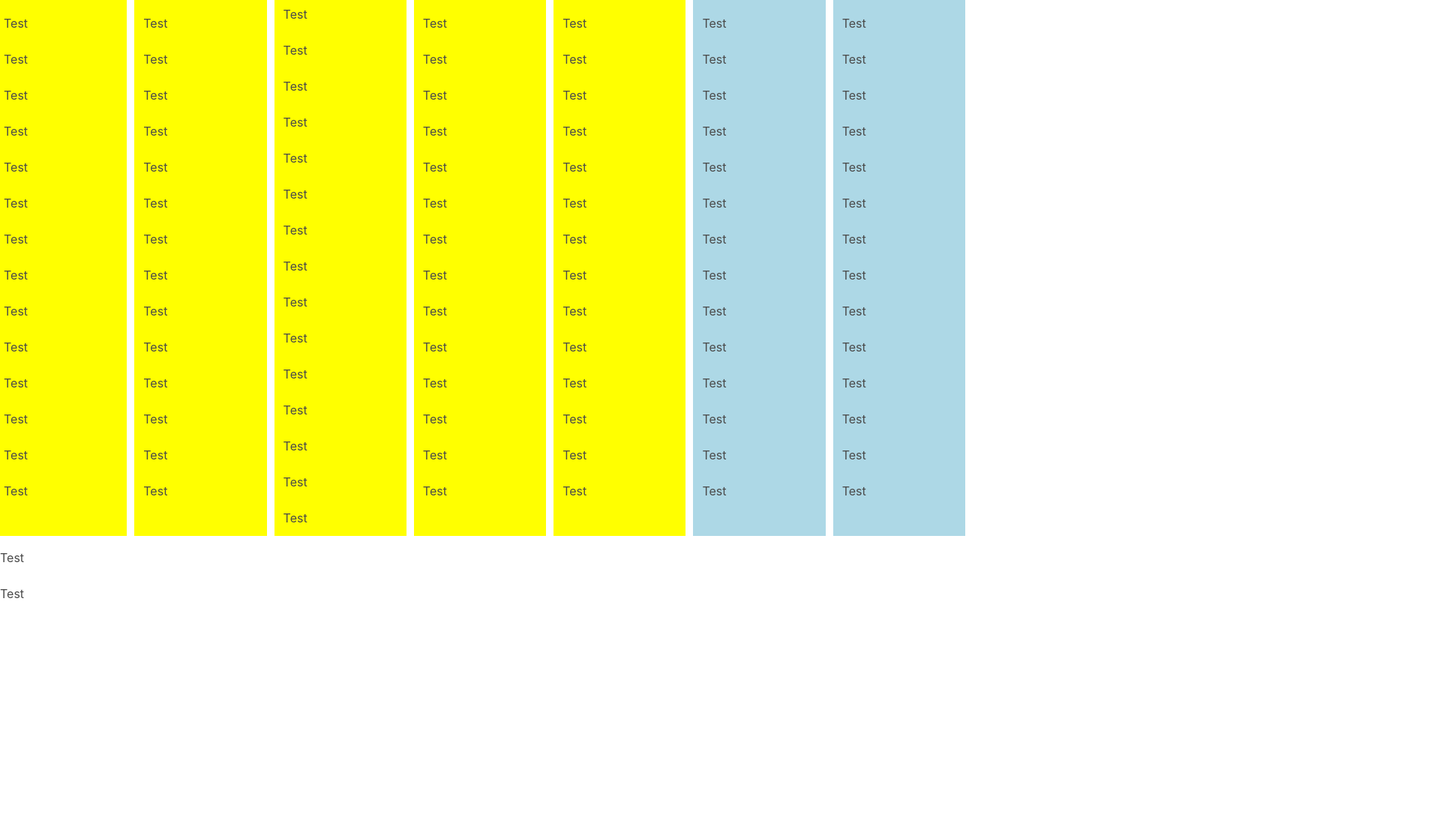
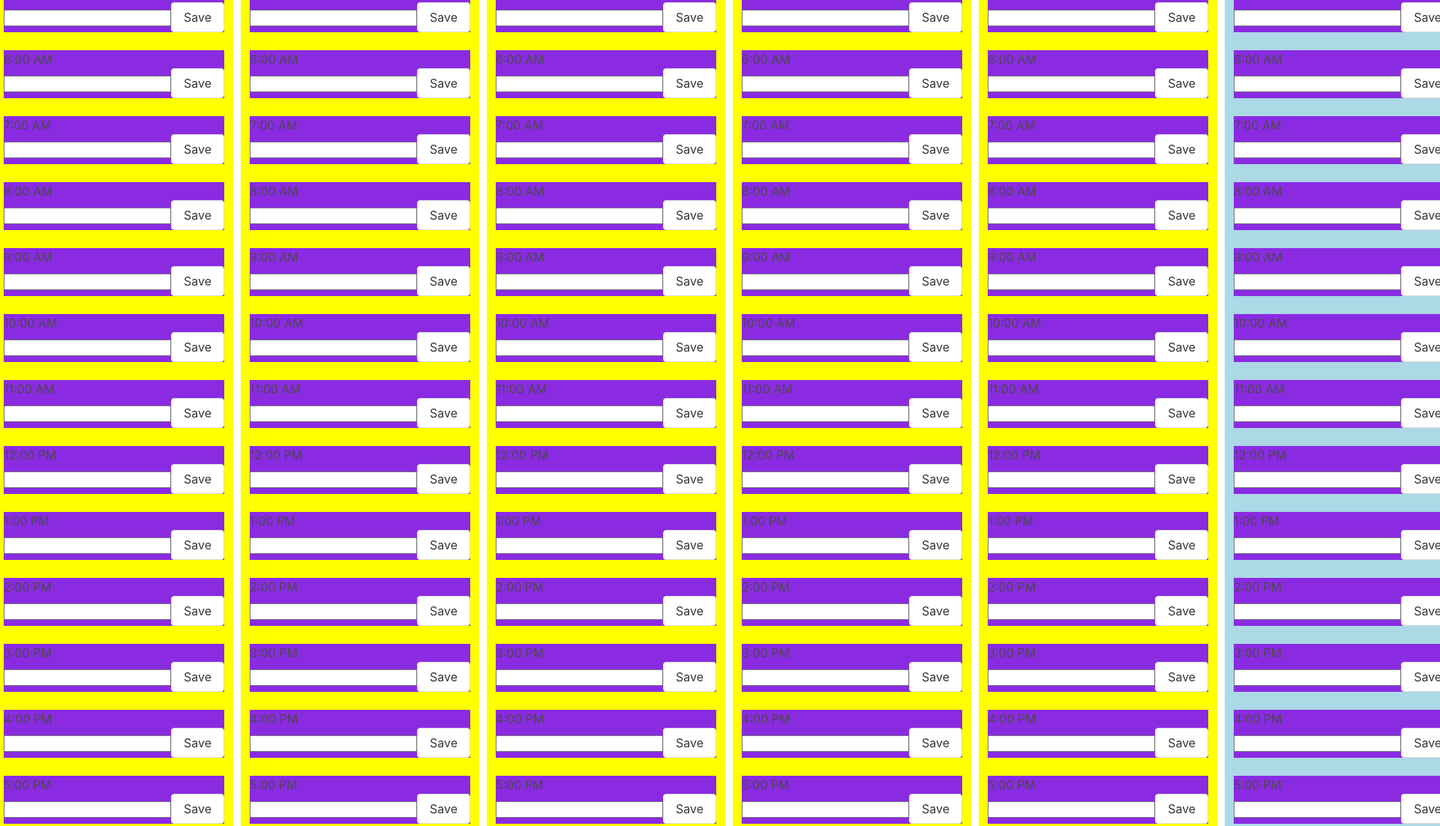
Before and after one commit to Geno1131993/Task-Manager-Deluxe, a plain HTML site: page index.html in a window 1280 px wide. Shown: the part 549-1651 px from the top of the page at 75% size, 1920 px wide, since content can reach past the window. Before the commit the page ends 1377 px from the top, so only its background shows below. Drawn offline with nearby package versions, Linux system fonts and the light colour scheme.

Commit message:
Added text fields and nonfunctional 'Save' button, implemented horizontal scroll for overflow.

```diff
--- a/index.html
+++ b/index.html
@@ -26,32 +26,14 @@
     <body>
 
 
-
-        <div class = "tile is-ancestor">
-            <div id = "days" class = "tile is-horizontal is-12">
+            <div class = "tile is-ancestor">
+                <div id = "days" class = "tile is-horizontal is-12">
 
 
-            </div>
-        </div>
+                </div>
+             </div>
 
-
-        <div class = "tile is-ancestor">
-            <div class = "tile is-vertical is-24">
-                <div class = "tile">
-                    <div class = "tile is-parent is-vertical">
-                        <div class = "12am tile is-child">
-                            Test
-                        </div>
-
-                        <div class = "tile is-child">
-                            Test
-                        </div>
-                    </div>
-                </div>
-            </div>
-
-        </div>
-        <script src = "./script.js"></script>
+            <script src = "./script.js"></script>
 
 
     </body>
--- a/script.js
+++ b/script.js
@@ -1,21 +1,16 @@
 /*
     Danielle Smith
     script.js -- Adds functionality to index.html
-
 */
 
 
-
+const hours = ["12:00 AM", "1:00 AM", "2:00 AM", "3:00 AM", "4:00 AM", "5:00 AM", "6:00 AM", "7:00 AM", "8:00 AM", "9:00 AM", "10:00 AM", "11:00 AM", "12:00 PM", "1:00 PM", "2:00 PM", "3:00 PM", "4:00 PM", "5:00 PM", "6:00 PM", "7:00 PM", "8:00 PM", "9:00 PM", "10:00 PM", "11:00 PM"];
 
 function Day(day_name, day_type){
     this.day_name = day_name;
     this.day_type = day_type;
 };
 
-
-function Schedule(){
-
-}
 
 
 
@@ -26,27 +21,16 @@ console.log(days);
 
 
 for(let i = 0; i < days.length; i++){
-    // $("#days").append('<div class = "tile"><div class = "tile is-parent ' + days[i]["day_name"] + " " + days[i]["day_type"] + ' day"><div class = "content"><p class = "title">' + days[i]["day_name"] + '</p></div></div></div>');
-    // for(let j = 0; j < 24; j++){
-
-    // }
-    console.log(days[i]);
     $("#days").append(build_html_string(days[i]));
 }
 
 
-
+//Helper function to build ugly html string to insert into index.html
 function build_html_string(day){
     result = '<div class = "tile"><div class = "tile is-parent ' + day["day_name"] + " " + day["day_type"] + ' day"><div class = "content"><p class = "title">' + day["day_name"] + '</p><div class = "tile is-ancestor"><div class = "tile"><div class = tile is-vertical is-24"><div class = "tile is-parent is-vertical">';
-
-
     for(let i = 0; i < 24; i++){
-        result += '<div id ' + i + ' class = "tile is-child"> Test </div>';
-
+        result += '<div id ' + hours[i] + ' class = "tile is-child hour">' + hours[i] + '<nav class = "level"><div class = "level-left"><div class = "level-item"><form><input type = "text" id = ' + i + ' name = "appointment"> </div></div><div class = "level-right"><div class = "level-item"><p class = "button"> Save </p></div></div></nav></form></div>';
     }
-
-
     const end_string = '</div></div></div></div></div></div></div></div></div>';
-    result += end_string;
-    return result;
+    return result += end_string;
 }
--- a/style.css
+++ b/style.css
@@ -2,10 +2,12 @@
     box-sizing: border-box;
 }
 
-
+html{
+    overflow-x: scroll;
+}
 
 .tile{
-    //background-color: lightcoral;
+    /* background-color: lightcoral; */
 }
 
 .weekday{
@@ -20,3 +22,7 @@
     margin:5px;
     margin-top: 20px;
 }
+
+.hour{
+    background-color: blueviolet;
+}
```
